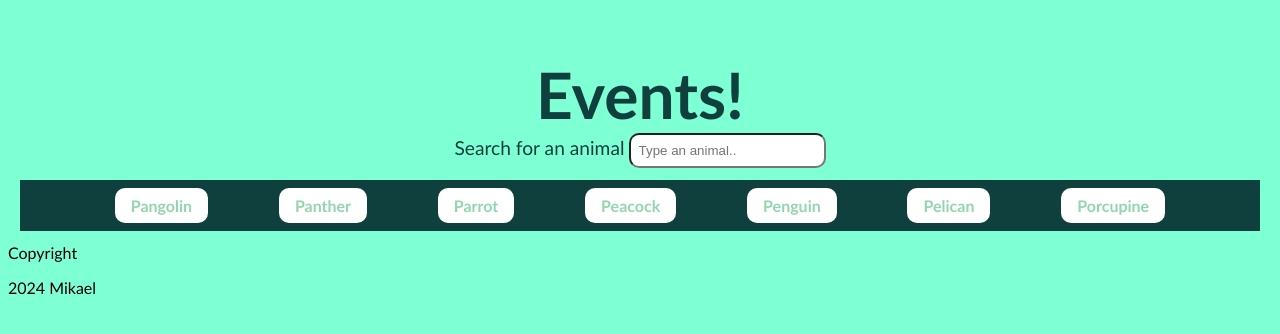
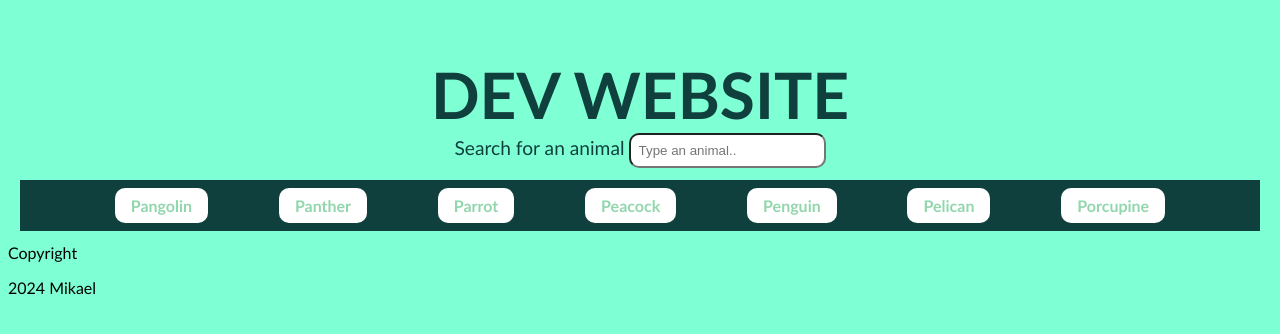
Before and after one commit to Maatala/Events, a plain HTML site: page index.html in a window 1280 px wide. Drawn offline with Linux system fonts and the light colour scheme.

Commit message:
Update dev website

```diff
--- a/index.html
+++ b/index.html
@@ -9,7 +9,7 @@
 </head>
 <body>
     <header class="header"></header>
-        <h1 class="header__page-title">Events!</h1>
+        <h1 class="header__page-title">DEV WEBSITE</h1>
     </header>
     <div class="search-container">
         <label for="search">Search for an animal</label>
```
